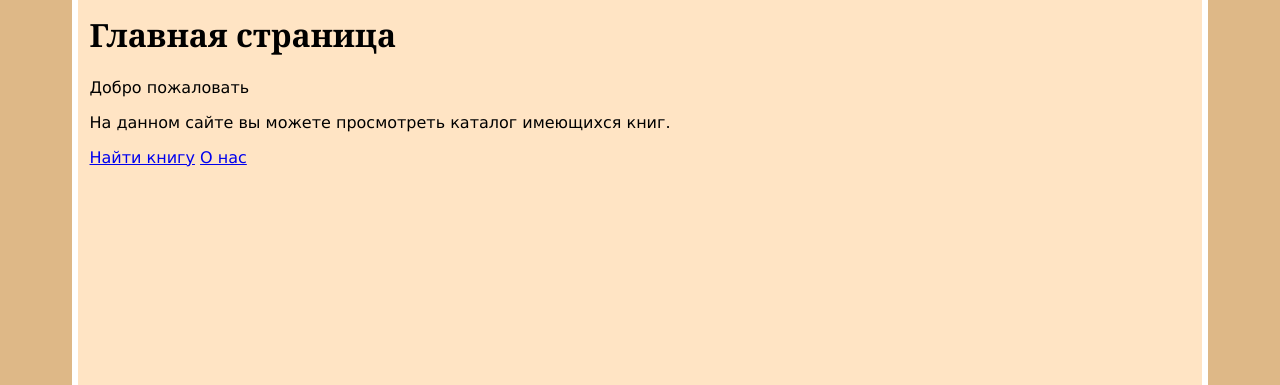
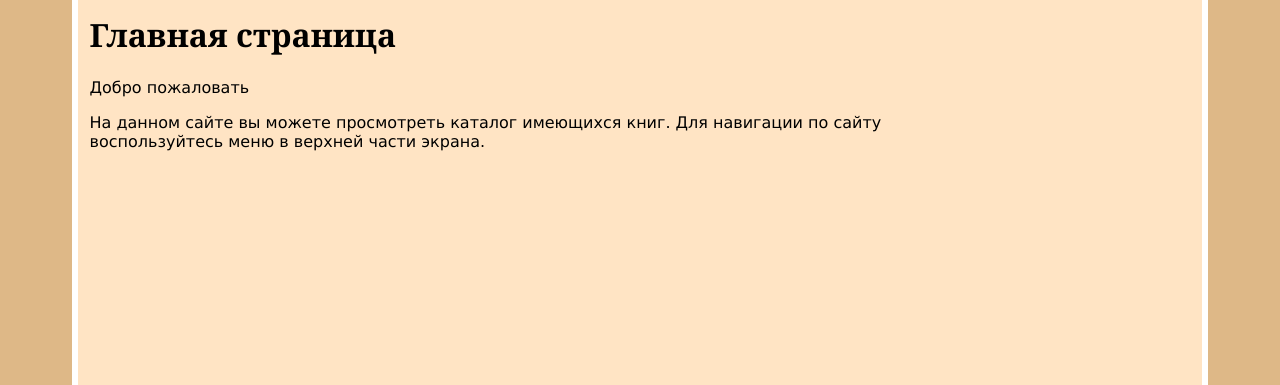
Before and after one commit to vkirs229037/ks_project, a Flask app: page /library in a window 1280 px wide. Shown: the part 35-420 px from the top of the page. Run offline with Flask 3, Linux system fonts and the light colour scheme.

Commit message:
Убрал ссылки на страницы сайта которые есть в панели навигации

```diff
--- a/app/templates/index.html
+++ b/app/templates/index.html
@@ -9,10 +9,6 @@
     <script src="{{url_for('static', filename='js/script.js')}}"></script>
     <h1>Главная страница</h1>
     <p>Добро пожаловать</p>
-    <p>На данном сайте вы можете просмотреть каталог имеющихся книг.</p>
-    <div>
-        <a href="/library/search">Найти книгу</a>
-        <a href="/about">О нас</a>
-    </div>
+    <p>На данном сайте вы можете просмотреть каталог имеющихся книг. Для навигации по сайту воспользуйтесь меню в верхней части экрана.</p>
 </div>
 {% endblock %}
```
